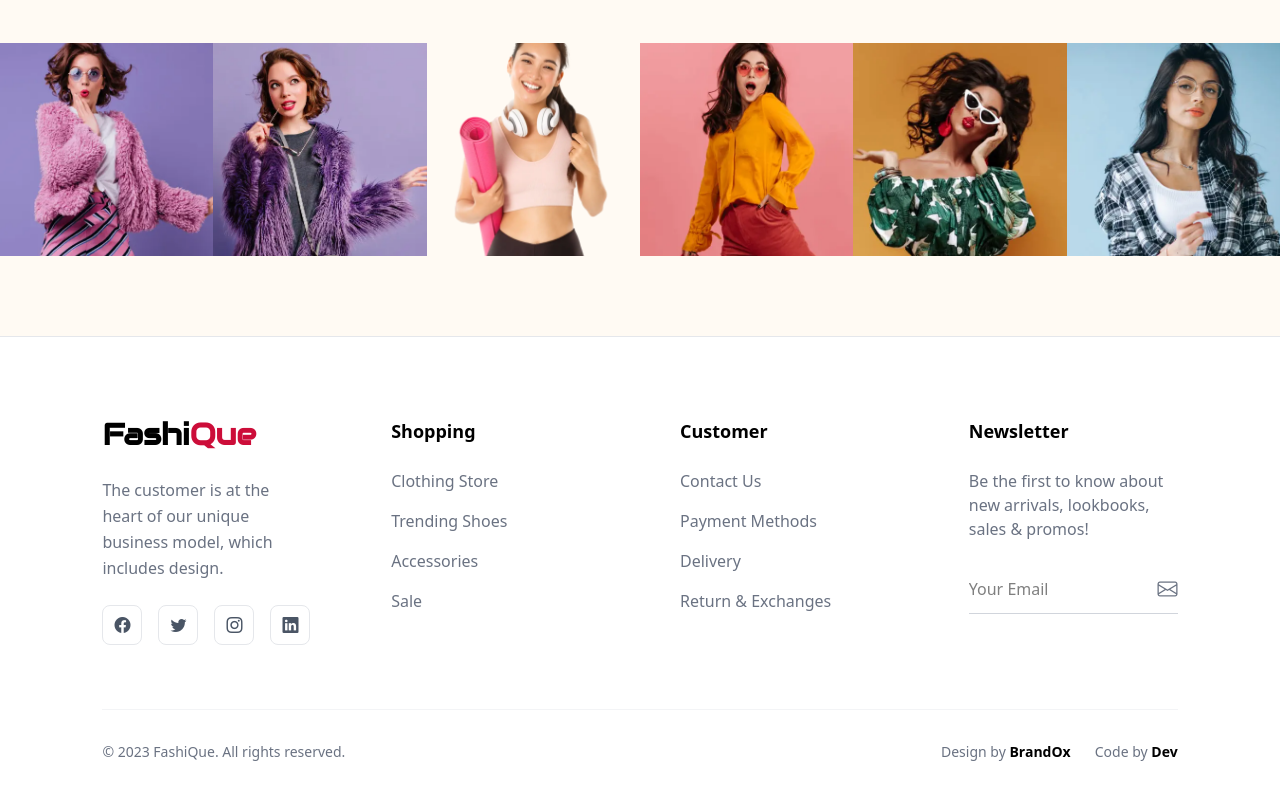
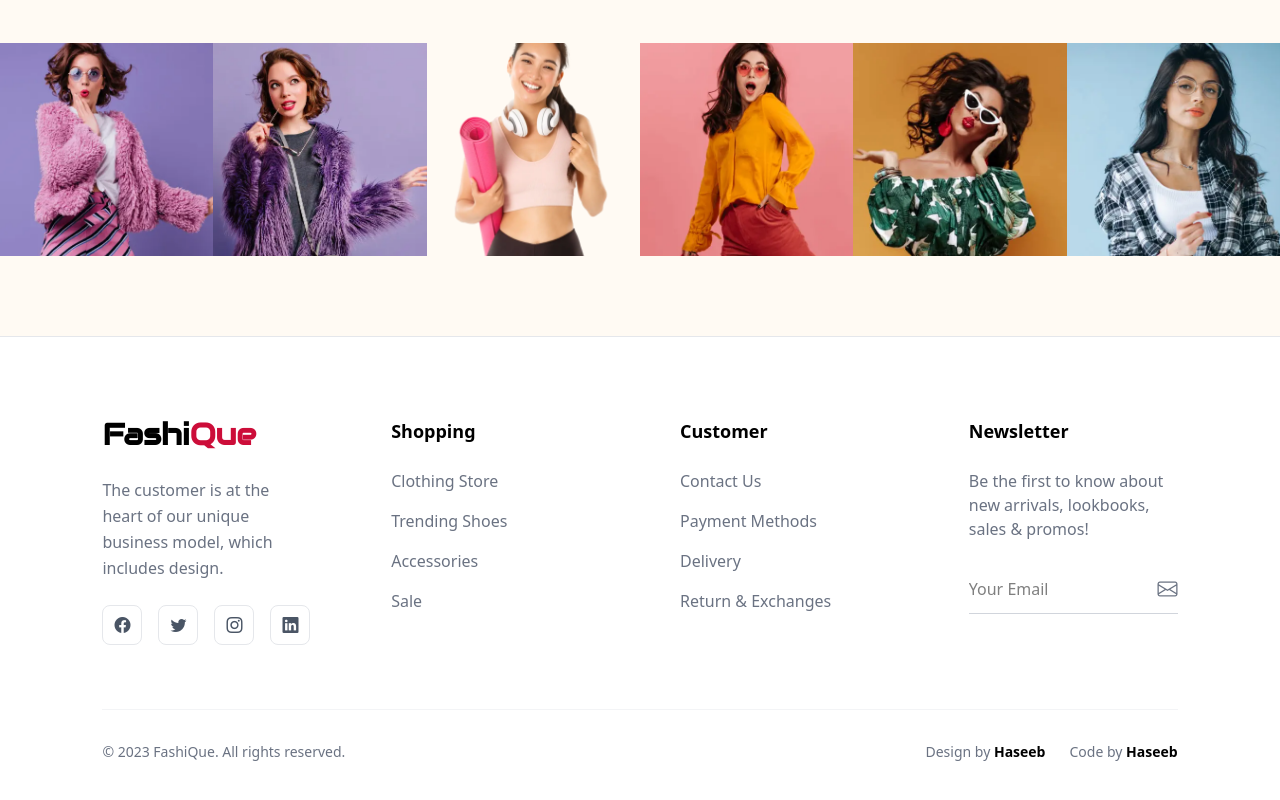
Before and after one commit to haseebjaved4212/FashiQue, a Next.js app: page / in a window 1280 px wide. Shown: the part 5390-6190 px from the top of the page. Built offline with nearby package versions, Linux system fonts and the light colour scheme.

Commit message:
feat: add new Footer component with navigation, social links, and newsletter signup

```diff
--- a/app/Components/Footer/Footer.tsx
+++ b/app/Components/Footer/Footer.tsx
@@ -64,8 +64,8 @@ const Footer = () => {
                         © 2023 FashiQue. All rights reserved.
                     </p>
                     <div className="flex gap-6">
-                        <p className="text-gray-500 text-sm">Design by <span className="text-black font-semibold">BrandOx</span></p>
-                        <p className="text-gray-500 text-sm">Code by <span className="text-black font-semibold">Dev</span></p>
+                        <p className="text-gray-500 text-sm">Design by <span className="text-black font-semibold">Haseeb</span></p>
+                        <p className="text-gray-500 text-sm">Code by <span className="text-black font-semibold">Haseeb</span></p>
                     </div>
                 </div>
             </div>
```
